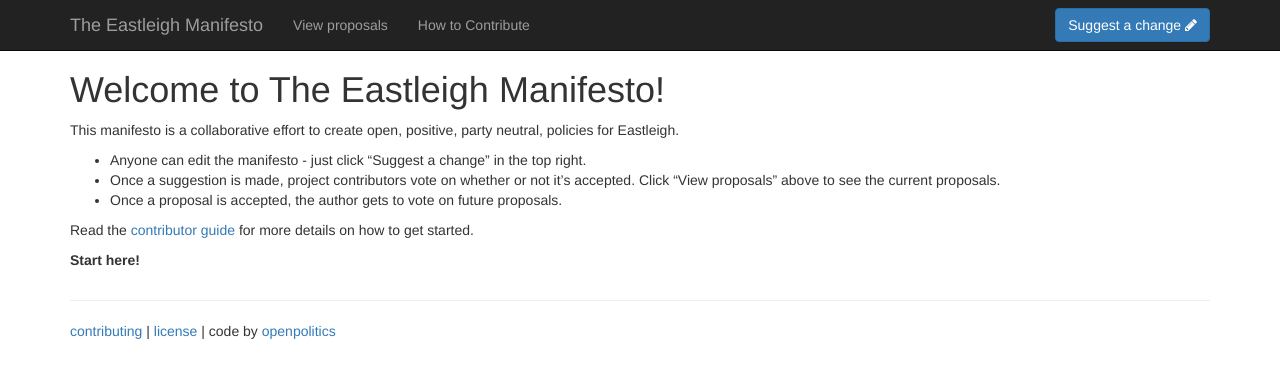
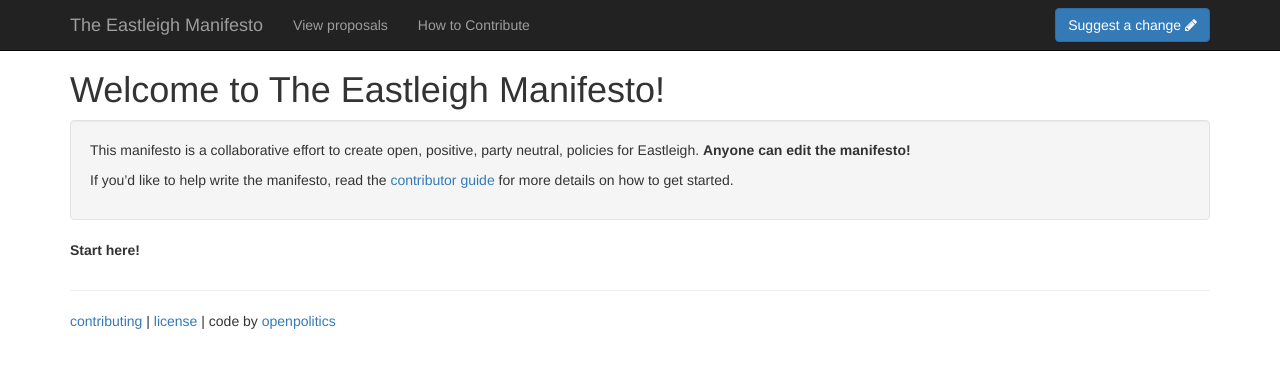
Before and after one commit to OpenEastleigh/eastleigh-manifesto, a Jekyll site: the page built from index.md, in a window 1280 px wide. Shown: the top 378 px of the page. Built offline with Jekyll 4.4.1, drawn with Linux system fonts in a browser that asks for light colours.

Commit message:
Update index.md

```diff
--- a/index.md
+++ b/index.md
@@ -2,12 +2,13 @@
 title: Welcome to The Eastleigh Manifesto!
 ---
 
-This manifesto is a collaborative effort to create open, positive, party neutral, policies for Eastleigh.
+{::options parse_block_html="true" /}
+<div class='well'>
 
-* Anyone can edit the manifesto - just click "Suggest a change" in the top right.
-* Once a suggestion is made, project contributors vote on whether or not it's accepted. Click "View proposals" above to see the current proposals.
-* Once a proposal is accepted, the author gets to vote on future proposals.
+This manifesto is a collaborative effort to create open, positive, party neutral, policies for Eastleigh. **Anyone can edit the manifesto!**
 
-Read the [contributor guide](contributing.html) for more details on how to get started.
+If you'd like to help write the manifesto, read the [contributor guide](contributing.html) for more details on how to get started.
+
+</div>
 
 **Start here!**
```
